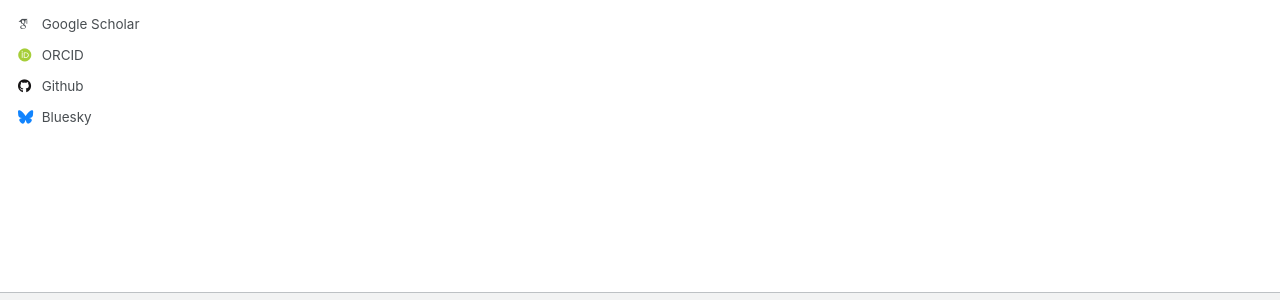
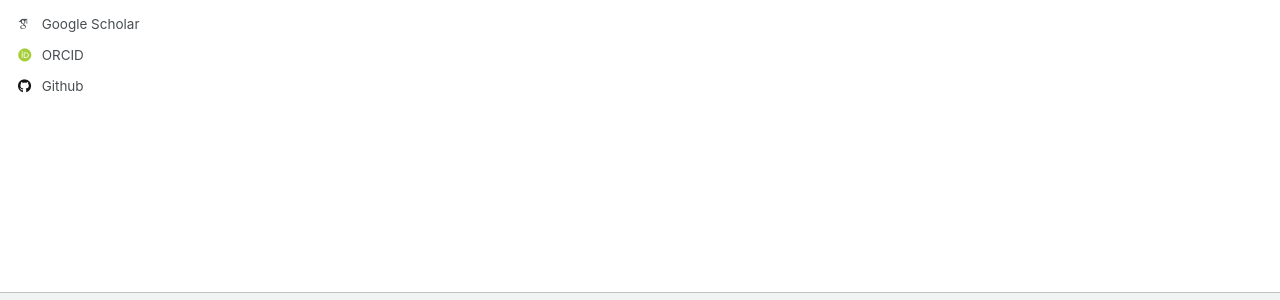
Before and after one commit to m-s-will/m-s-will.github.io, a Jekyll site: the page built from _pages/about.md, in a window 1280 px wide. Shown: the part 497-797 px from the top of the page. Built offline with Jekyll 4.4.1, drawn with Linux system fonts in a browser that asks for light colours; some web fonts are replaced.

Commit message:
Update Bluesky username placeholder in config
Comment out the Bluesky username placeholder.

```diff
--- a/_config.yml
+++ b/_config.yml
@@ -49,7 +49,7 @@ author:
   stackoverflow    : # User number or user number and name (i.e., use "1" or "1/jeff-atwood")
 
   # Social media
-  bluesky          : "klickup.bsky.social" # Replace this with you Bluesky username
+  bluesky          : #"klickup.bsky.social" # Replace this with you Bluesky username
   facebook         : # Username
   flickr           : # Username
   foursquare       : # Username
```
